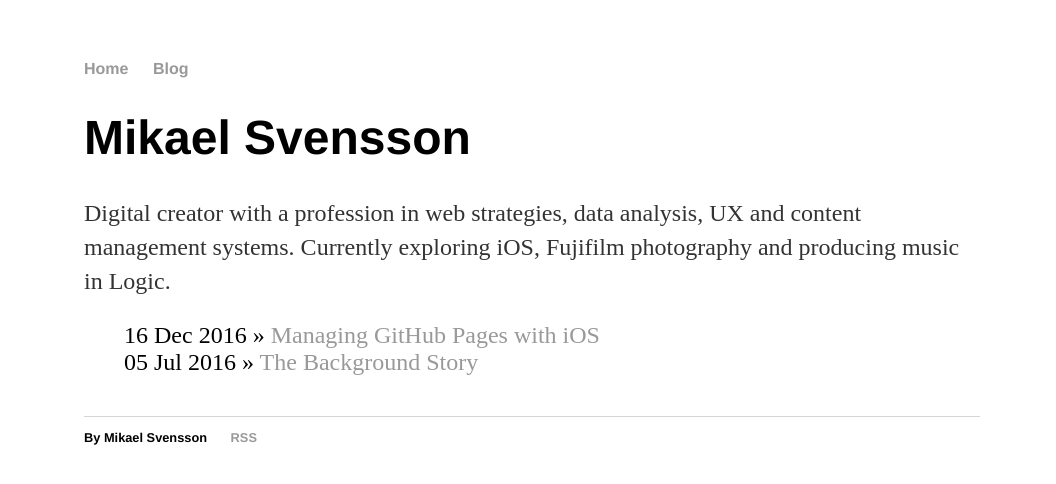
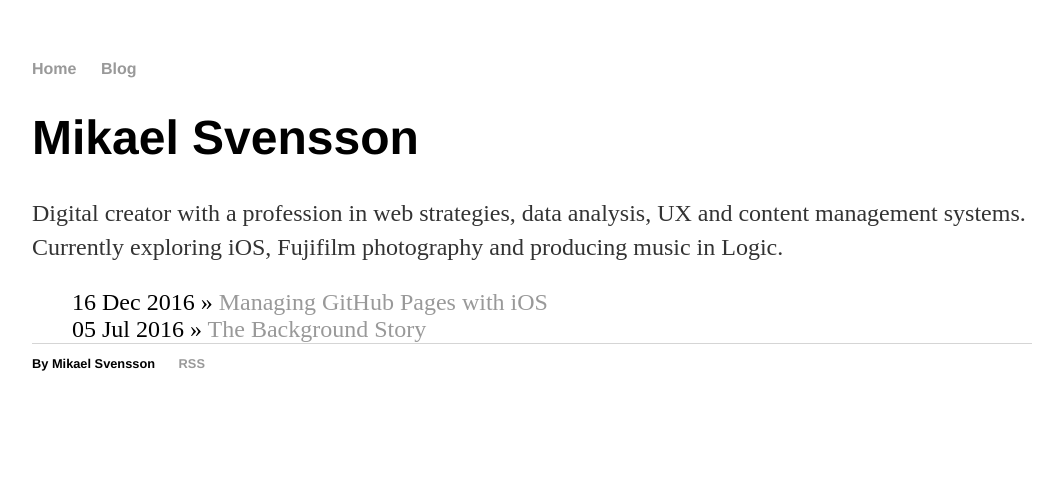
Before and after one commit to mikaelsjovind/mikeysvensson.github.io, a Jekyll site: the page built from index.html, in a window 1280 px wide. Shown: the top 484 px of the page, without its empty margins (108-1164 px from the left). Built offline with Jekyll 4.4.1, drawn with Linux system fonts in a browser that asks for light colours.

Commit message:
90% width, less margin on post list

```diff
--- a/css/main.css
+++ b/css/main.css
@@ -1,6 +1,6 @@
 body {
     margin: 60px auto;
-    width: 70%;
+    width: 90%;
     max-width:1000px;
 }
 nav ul, footer ul {
@@ -35,7 +35,7 @@ footer {
 }
 
 ul.posts {
-    margin: 20px auto 40px;
+    margin: 20px auto 0px;
     font-size: 1.5em;
 }
 
```
